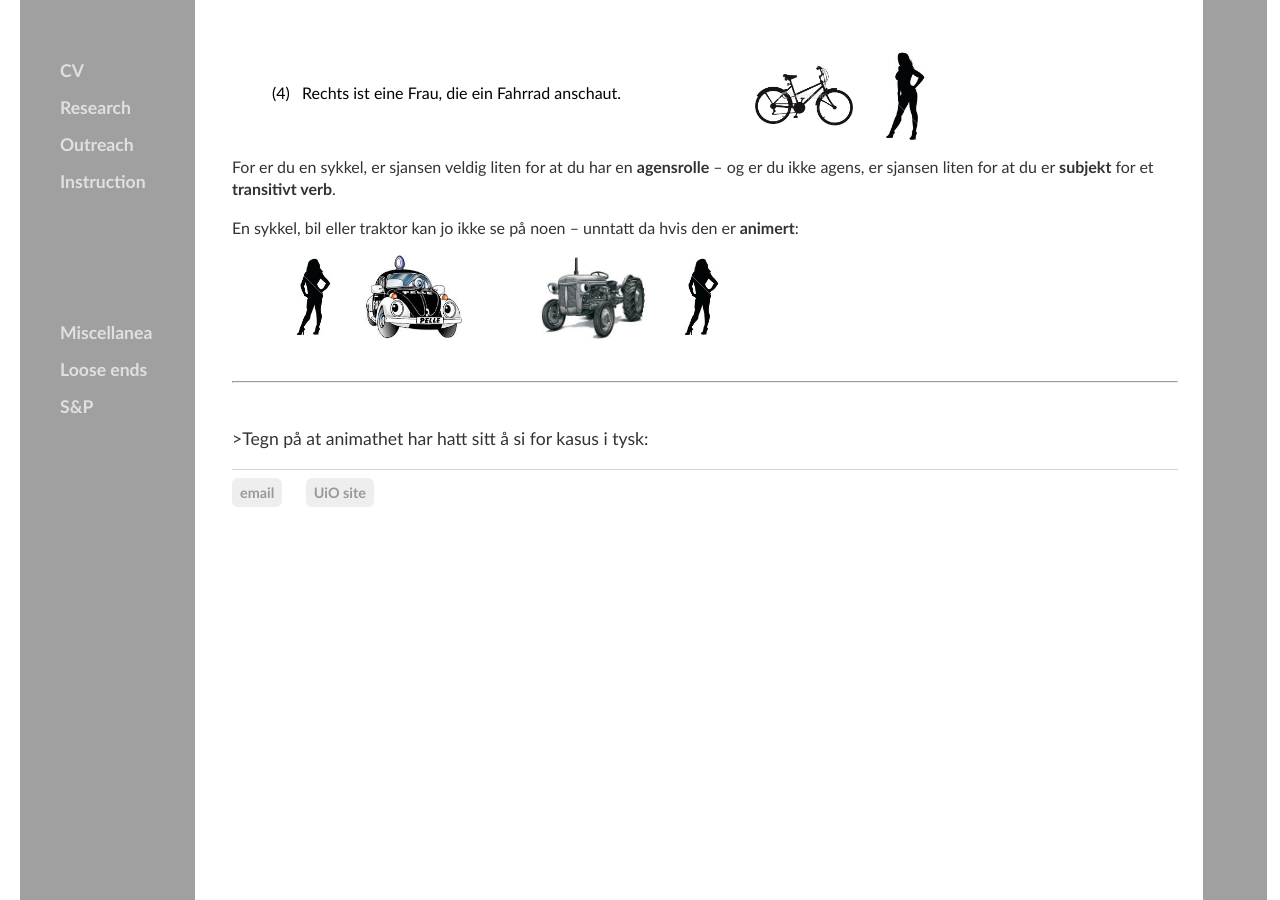
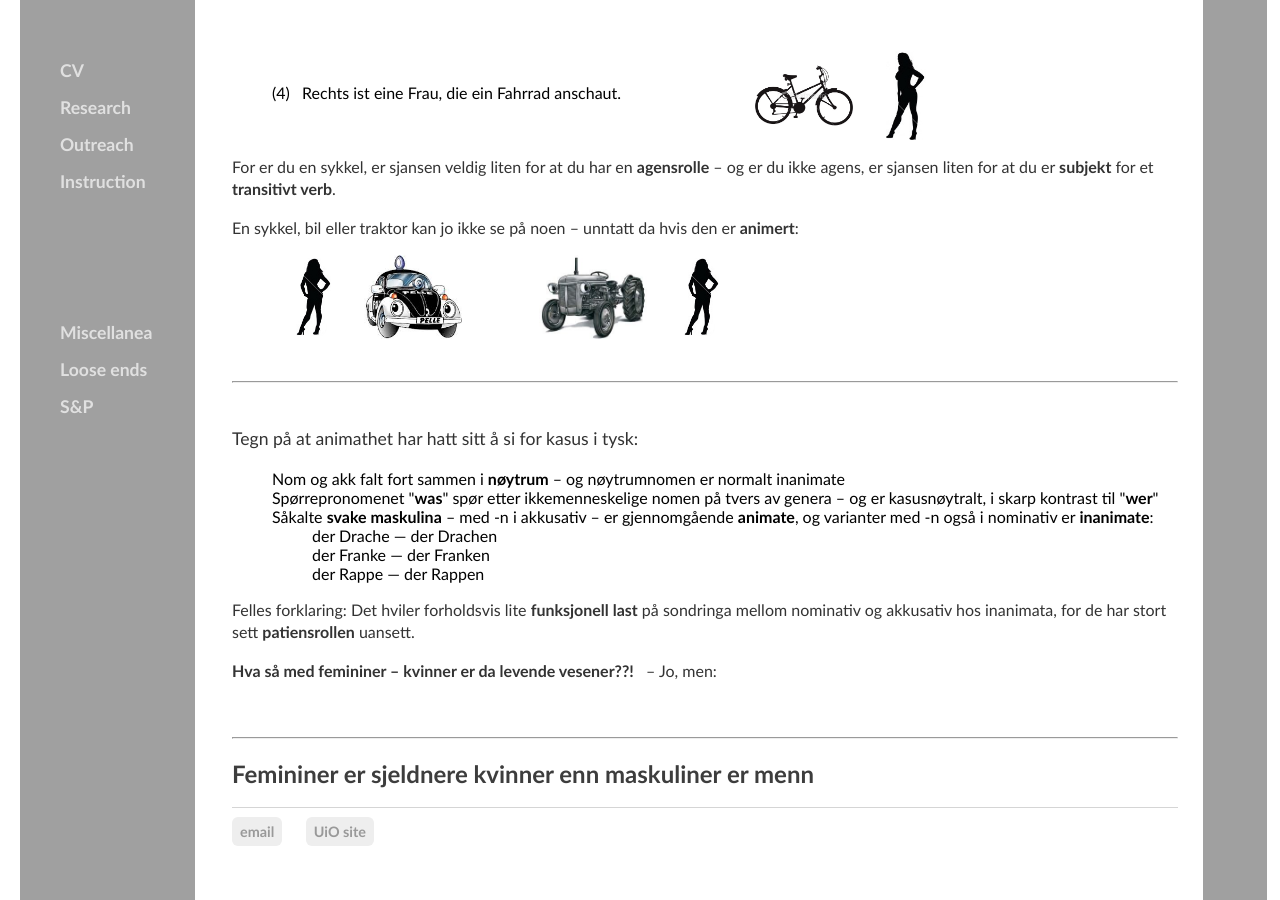
Before and after one commit to kjelljs/kjelljs.github.io, a Jekyll site: the page built from dissemination/kasus.html, in a window 1280 px wide and 900 px high, scrolled down 1423 px. Built offline with Jekyll 4.4.1, drawn with Linux system fonts in a browser that asks for light colours.

Commit message:
Update kasus.html

```diff
--- a/dissemination/kasus.html
+++ b/dissemination/kasus.html
@@ -115,7 +115,27 @@
 	<li>(4) &nbsp; Rechts ist eine Frau, die ein Fahrrad anschaut. &emsp; &emsp; &emsp; &emsp; &emsp; &emsp; &emsp; &emsp; <img class="centerimage" src="/pics/sykkel.jpg" style="width: 100px;" />&emsp; &emsp; <img class="centerimage" src="/pics/diesie1.jpg" style="width: 40px;" /></li>
 </ul>
 <p>For er du en sykkel, er sjansen veldig liten for at du har en <b>agensrolle</b> – og er du ikke agens, er sjansen liten for at du er <b>subjekt</b> for et <b>transitivt verb</b>.</p>
-<p>En sykkel, bil eller traktor kan jo ikke se på noen – unntatt da hvis den er <b>animert</b>: </p> <p>&emsp; &emsp; &emsp; &emsp; <img class="centerimage" src="/pics/diesie3.jpg" style="width: 35px;" />&emsp; &emsp; <img class="centerimage" src="/pics/pelle.jpg" style="width: 100px;" /> &emsp; &emsp; &emsp; &emsp; <img class="centerimage" src="/pics/gratass.jpg" style="width: 120px;" />&emsp; &emsp; <img class="centerimage" src="/pics/diesie3.jpg" style="width: 35px;" /></p></br>
+<p>En sykkel, bil eller traktor kan jo ikke se på noen – unntatt da hvis den er <b>animert</b>: </p> <p style="line-height:120%">&emsp; &emsp; &emsp; &emsp; <img class="centerimage" src="/pics/diesie3.jpg" style="width: 35px;" />&emsp; &emsp; <img class="centerimage" src="/pics/pelle.jpg" style="width: 100px;" /> &emsp; &emsp; &emsp; &emsp; <img class="centerimage" src="/pics/gratass.jpg" style="width: 120px;" />&emsp; &emsp; <img class="centerimage" src="/pics/diesie3.jpg" style="width: 35px;" /></p></br>
 <hr />
 </br>
-<div class="ingress"><p>>Tegn på at animathet har hatt sitt å si for kasus i tysk:</p></div>
+<div class="ingress"><p>Tegn på at animathet har hatt sitt å si for kasus i tysk:</p></div>
+<ul>
+	<li>Nom og akk falt fort sammen i <strong>nøytrum</strong> – og nøytrumnomen er normalt inanimate</li>
+	<li>Spørrepronomenet "<strong>was</strong>"&nbsp;spør etter ikkemenneskelige nomen&nbsp;på tvers av genera&nbsp;– og er kasusnøytralt, i skarp kontrast til "<strong>wer</strong>"</li>
+	<li>Såkalte <strong>svake maskulina</strong>&nbsp;– med -n i akkusativ – er gjennomgående <strong>animate</strong>, og varianter med -n også i nominativ er <strong>inanimate</strong>:
+		<ul>
+			<li>der Drache — der Drachen</li>
+			<li>der&nbsp;Franke — der Franken</li>
+			<li>der Rappe — der Rappen</li>
+		</ul>
+	</li>
+</ul>
+
+<p>Felles forklaring: Det hviler forholdsvis lite <strong>funksjonell last</strong> på sondringa mellom nominativ og akkusativ hos inanimata, for de har stort sett <strong>patiensrollen</strong> uansett.</p>
+
+<p><strong>Hva så med femininer – kvinner er da levende vesener??!</strong> &nbsp; – Jo, men:</p>
+
+<p>&nbsp;</p>
+
+<hr />
+<h2>Femininer er sjeldnere kvinner enn maskuliner er menn</h2>
```
